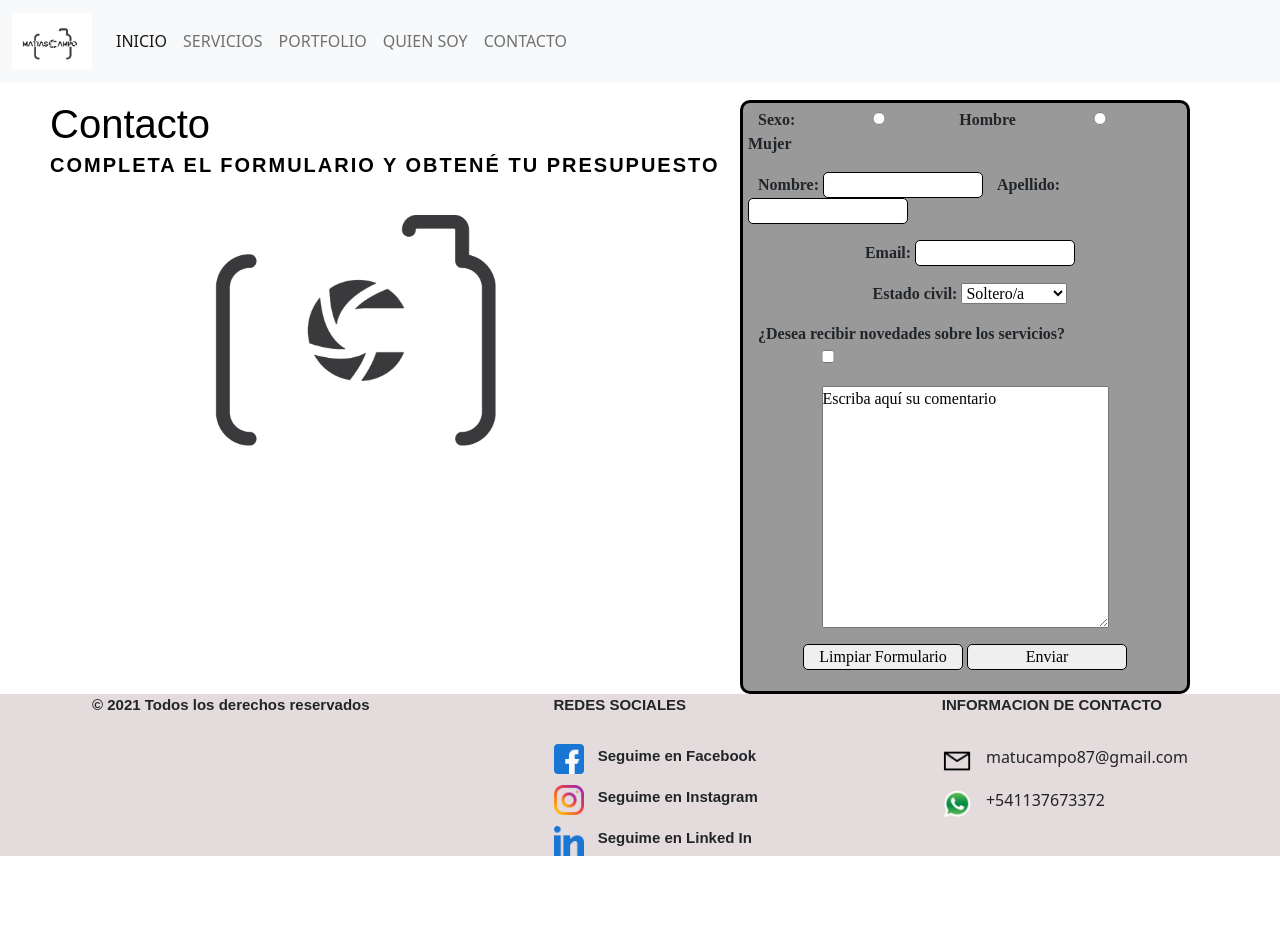
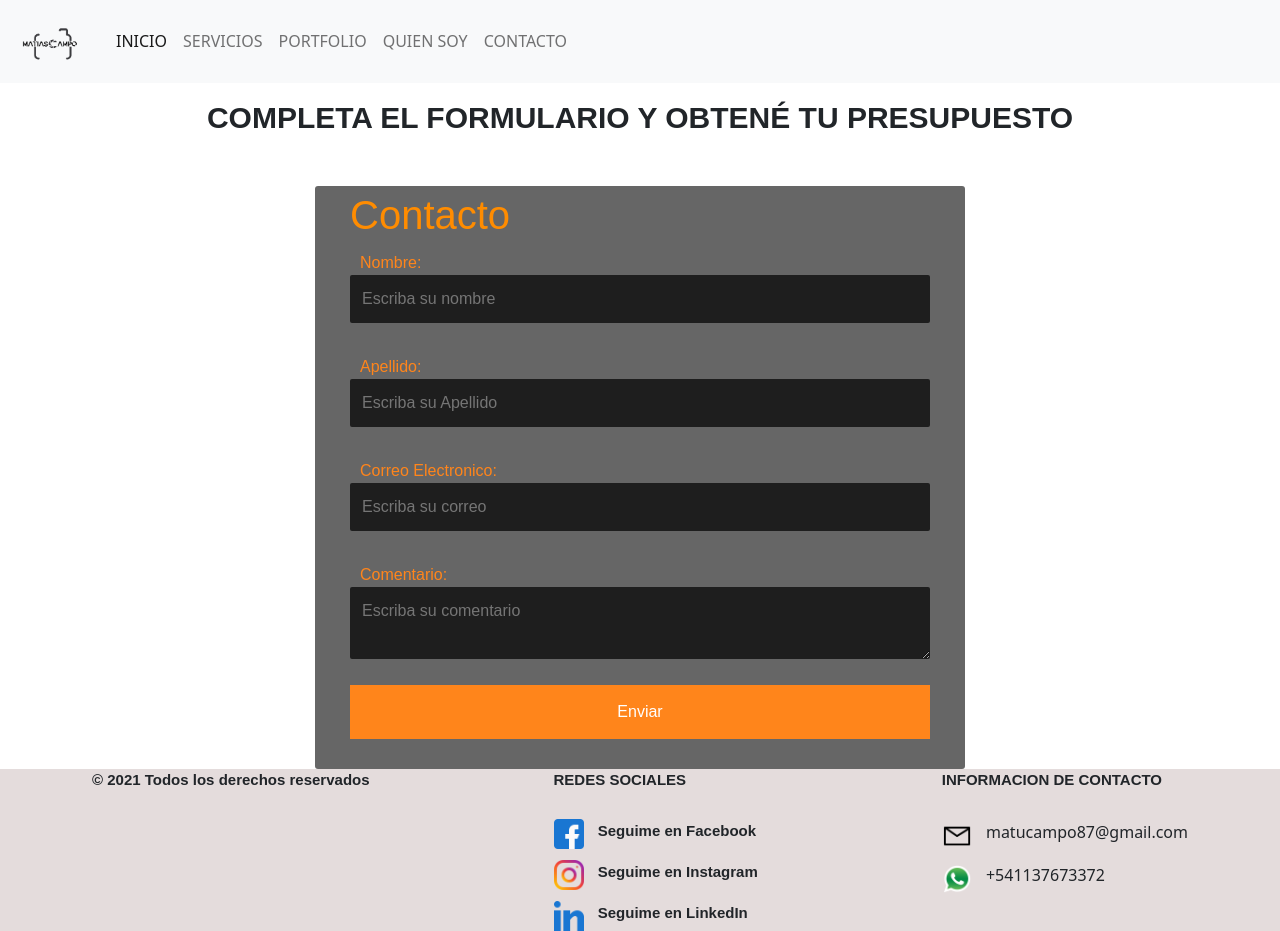
Before and after one commit to matucampo/primer_repositorio, a website: page contacto.html in a window 1280 px wide. Before the commit the page ends 856 px from the top, so only its background shows below. Drawn offline with nearby package versions, Linux system fonts and the light colour scheme; a web font is replaced by a local one.

Commit message:
ajustes contacto y media

```diff
--- a/contacto.html
+++ b/contacto.html
@@ -17,7 +17,7 @@
     <header>
         <nav class="navbar fixed-top navbar-expand-lg navbar-light bg-light">
             <div class="container-fluid">
-            <a class="navbar-brand" href="#"><img src="imagenes/logo completo.png" width="80" alt=""></a>
+            <a class="navbar-brand" href="index.html"><img src="imagenes/Logo web.png" width="80" alt=""></a>
             <button class="navbar-toggler" type="button" data-bs-toggle="collapse" data-bs-target="#navbarNav" aria-controls="navbarNav" aria-expanded="false" aria-label="Toggle navigation">
                 <span class="navbar-toggler-icon"></span>
             </button>
@@ -44,49 +44,31 @@
         </nav>
     </header>
 <main class="mainContacto">
-    <div class="contenedor__contacto">
-    <div class="contenedor__foto">
-        <img class="contenedor__foto--estilo" src="imagenes/Logo.png" alt="">
-        <h1 class="tituloContacto">Contacto</h1>
-        <p class="contacto__parrafo--estilo">COMPLETA EL FORMULARIO Y OBTENÉ TU PRESUPUESTO</p>
-    </div>
-<form class="formContacto">
-    <p class="estiloFormulario">
-        <label for="Sexo"></label>Sexo:
-        <input type="radio" name="Sexo" id="Hombre">Hombre
-        <input type="radio" name="Sexo" id="Mujer">Mujer
-    </p>
-    <p class="estiloFormulario">
-        <label for="Nombre"></label>Nombre:
-        <input type="text" name="Nombre" id="">
-        <label for="Apellido"></label>Apellido:
-        <input type="text" name="Apellido" id="">
-    </p>
-    <p class="estiloFormulario">
-        <label for="Email"></label>Email:
-        <input type="text" name="Email" id="">
-    </p>
-    <p class="estiloFormulario">
-        <label for="Estadocivil"></label>Estado civil:
-        <select name="Estado civil" id="">
-            <option value="1">Soltero/a</option>
-            <option value="2">Casado/a</option>
-            <option value="3">Divorciado/a</option>
-            <option value="4">Viudo/a</option>
-        </select>
-    </p>
-    <p class="estiloFormulario">
-        <label for="¿Desea recibir novedades sobre los servicios?"></label>¿Desea recibir novedades sobre los servicios?
-        <input type="checkbox" name="¿Desea recibir novedades sobre los servicios?" id="">
-    </p>
-    <p class="estiloFormulario">
-        <textarea name="Comentarios" id="" cols="30" rows="10">Escriba aquí su comentario</textarea>
-    </p>
-    <p class="estiloFormulario">
-        <input type="reset" value="Limpiar Formulario">
-        <input type="submit" value="Enviar">
-    </p>
-</form>
+        <div class="contenedor__titulocontacto">
+            <h2 class="titulocontacto--estilo">COMPLETA EL FORMULARIO Y OBTENÉ TU PRESUPUESTO</h2>
+        </div>
+        <div class="contenedor__formulario">
+            <form class="formulario" action="">
+                <div class="contenedor__tituloformulario">
+                    <h1 class="contenedor__tituloformulario--estilo">Contacto</h1>
+                </div>
+                <label class="label__formulario--estilo" for="nombre">Nombre:</label>
+                <input type="text" class="input__formulario--estilo" placeholder="Escriba su nombre">
+
+                <label class="label__formulario--estilo" for="apellido">Apellido:</label>
+                <input type="text" class="input__formulario--estilo" placeholder="Escriba su Apellido">
+
+                <label class="label__formulario--estilo" for="correo">Correo Electronico:</label>
+                <input type="email" class="input__formulario--estilo" placeholder="Escriba su correo">
+
+                <label class="label__formulario--estilo" for="comentario">Comentario:</label>
+                <textarea class="textarea__formulario--estilo" placeholder="Escriba su comentario"></textarea>
+
+                <input type="submit" class="boton__formulario--estilo" value="Enviar">
+            </form>
+
+        </div>
+
 </main>
 <footer>
     <div class="contenedor__footer">
@@ -105,7 +87,7 @@
         </div>
         <div>
         <a href="http://www.linkedin.com/in/matíascampo"><img class="redes__imagenes--estilo" src="imagenes/031-linkedin.png"alt=""></a>
-        <label class="redes__seguime--estilo" for="">Seguime en Linked In</label>
+        <label class="redes__seguime--estilo" for="">Seguime en LinkedIn</label>
         </div>
     </div>
     <div class="footer__informacion">
--- a/sass/contacto.scss
+++ b/sass/contacto.scss
@@ -1,64 +1,89 @@
+*{
+    margin: 0;
+    padding: 0;
+    -webkit-box-sizing: border-box;
+    -moz-box-sizing: border-box;
+    box-sizing: border-box;
+}
+
 .mainContacto{
-    max-width: 100%;
+    width: 100%;
     background-color: white;
 }
 
-.contenedor__contacto{
-    display: flex;
-    justify-content: flex-start;
-    margin-top: 100px ;
-    margin-left: 50px;
-}
-.tituloContacto {
-    color:black;
-    text-align: center;
-    font-family: 'Allerta Stencil', sans-serif;
-    position: absolute;
-    top: 100px;
-
+.contenedor__titulocontacto{
+    margin-top:100px;
 }
 
-.contacto__parrafo--estilo{
-    color: black;
-    font-size: 20px;
-    font-family: 'Allerta Stencil', sans-serif;
-    text-align: center;
-    letter-spacing: 2px;
-    font-weight: bold;
-    top: 150px;
-    position: absolute;
-}
-.contenedor__foto--estilo{
-    width: 600px;
-}
-.formContacto{
-    display: flex;
-    flex-direction: column;
-    justify-content: flex-start;
-    align-items: center;
-    align-content: flex-start;
-    background-color: rgba(0, 0, 0, 0.4);
-    border-radius:10px;
-    width: 450px;
-	padding: 5px;
-    margin: auto;
-    border: solid black;
-
+.fotologo--tamaño{
+    width:500px;
+    margin: 0 auto;
 }
 
-.estiloFormulario{
-    font-family: 'Times New Roman', Times, serif;
-    font-weight: bold;
-    font-size: 1em;
+.titulocontacto--estilo{
+text-align: center;
+font-size: 30px;
+font-family: Arial, Helvetica, sans-serif;
+font-weight: bold;
 }
 
-input{
-    border-radius: 5px;
-    border: 1px solid black;
-    width: 10em;
+.contenedor__formulario .formulario{
+    background-color: rgba(0,0,0,.6);
+    width: 90%;
+    max-width: 650px;
+    margin: auto;
+    padding: 5px 35px;
+    margin-top: 50px;
+    padding-bottom: 30px;
+    border-radius: 3px;
 }
 
-textarea{
-    vertical-align: top;
+.contenedor__tituloformulario--estilo{
+    font-weight: normal;
+    font-family: sans-serif;
+    color: darkorange;
+}
 
+.contenedor__formulario .formulario .label__formulario--estilo{
+    display: block;
+    color:#ff851b;
+    font-size: 16px;
+    font-family: Arial, Helvetica, sans-serif;
+    position: relative;
 }
+
+.contenedor__formulario .formulario .input__formulario--estilo, .textarea__formulario--estilo{
+    background-color: rgba(0,0,0,.7);
+    border: none;
+    outline: none;
+    border-bottom: 2px;
+    width: 100%;
+    padding: 12px;
+    margin-bottom: 20px;
+    border-radius: 2px;
+    color: white;
+    font-family: Arial, Helvetica, sans-serif;
+}
+
+.contenedor__formulario .formulario .textarea__formulario--estilo{
+    resize: vertical;
+    max-height:150px ;
+    min-height: 50px;
+}
+
+.contenedor__formulario .formulario .boton__formulario--estilo{
+    width: 100%;
+    font-family: Arial, Helvetica, sans-serif;
+    outline: none;
+    background: #ff851b;
+    font-size: 16px;
+    border: none;
+    color: #fff;
+    padding: 15px 0;
+    cursor: pointer;
+    transition: all .5s ease;
+}
+
+.contenedor__formulario .formulario .boton__formulario--estilo:hover{
+    background: #f29718;
+}
--- a/sass/media.scss
+++ b/sass/media.scss
@@ -13,9 +13,10 @@
     }
 
     .carousel-caption{
-        margin: 0 auto;
         width: 300px;
+        right: 5%;
     }
+
 }
 
 
@@ -28,12 +29,17 @@
     }
 
     .contenedor__titulo{
-            top: 50%;
-            left: 25%;
+            top: 30%;
+            left: 20%;
         }
         .servicios__titulo--estilo{
             font-size:40px;
             width: 200px;
+        }
+
+        .imagenservicios--tamaño{
+            height: auto;
+            margin-top: 100px;
         }
 }
 
@@ -52,12 +58,17 @@
 
   @media screen and (max-width: 1100px){
     .contenedor__tituloportfolio{
-        top: 50%;
-        left: 25%;
+        top: 30%;
+        left: 20%;
     }
     .tituloPortfolio{
         font-size:40px;
         width: 200px;
+    }
+
+    .imagenportfolio--tamaño{
+        height: auto;
+        margin-top:100px;
     }
   }
 
@@ -65,20 +76,21 @@
 
 @media screen and (max-width: 1100px){
 .contenedor__tituloquiensoy{
-    top: 20%;
+    top: 25%;
     left: 20%;}
 
    .quiensoy__texto{
       flex-direction: column;
    }
 
-   .contenedor__tituloquiensoy{
-    top: 50%;
-    left: 25%;
-}
 .tituloquiensoy{
     font-size:40px;
     width: 200px;
+}
+
+.imagenquiensoy--tamaño{
+    height: auto;
+    margin-top:100px;
 }
 }
 
```
Also changed, not shown: index.html (+1 -1 lines), portfolio.html (+2 -2 lines), quien_soy.html (+2 -2 lines), servicios.html (+2 -2 lines), css/style.css, imagenes/Logo web.png (added).
